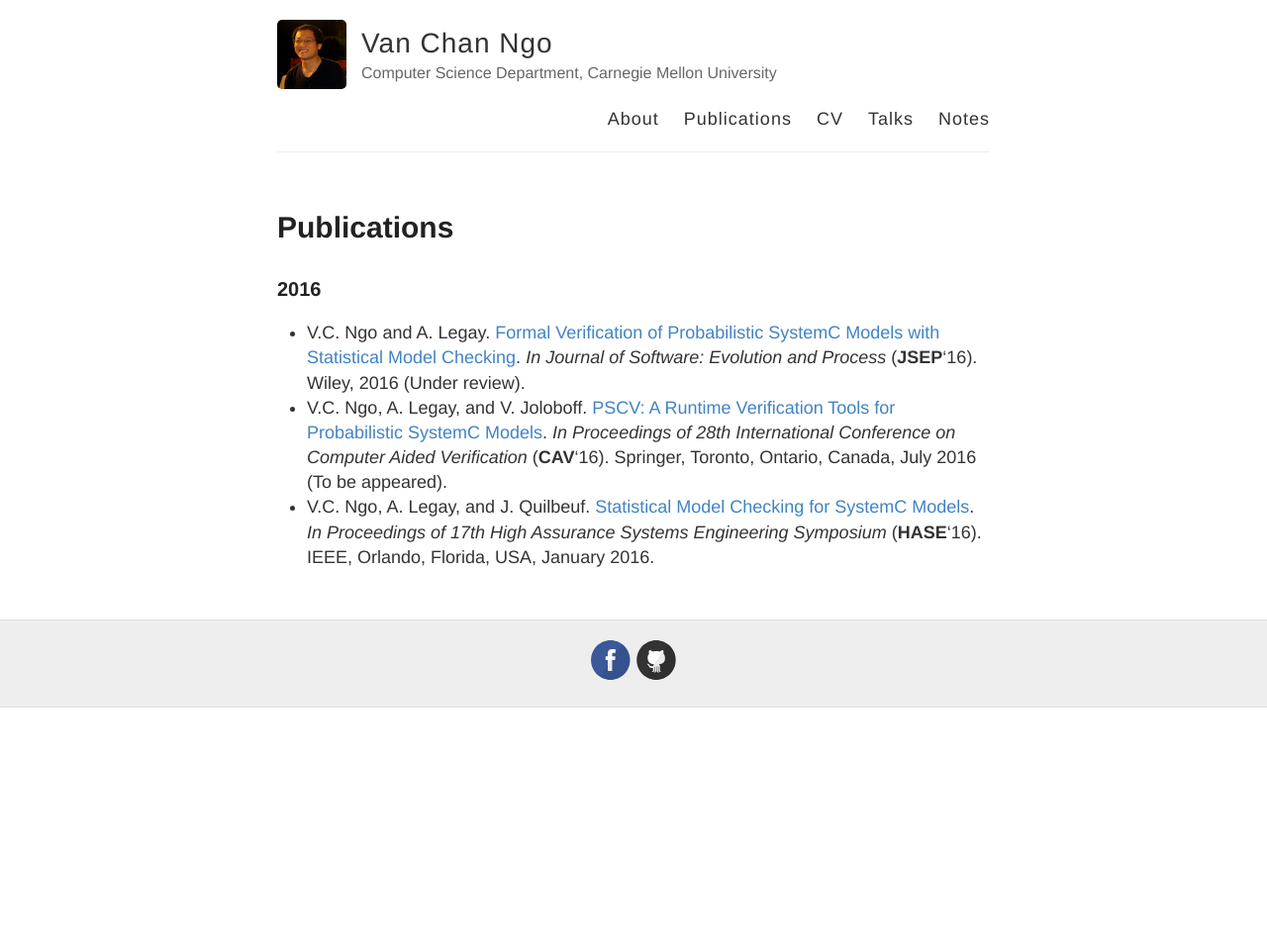
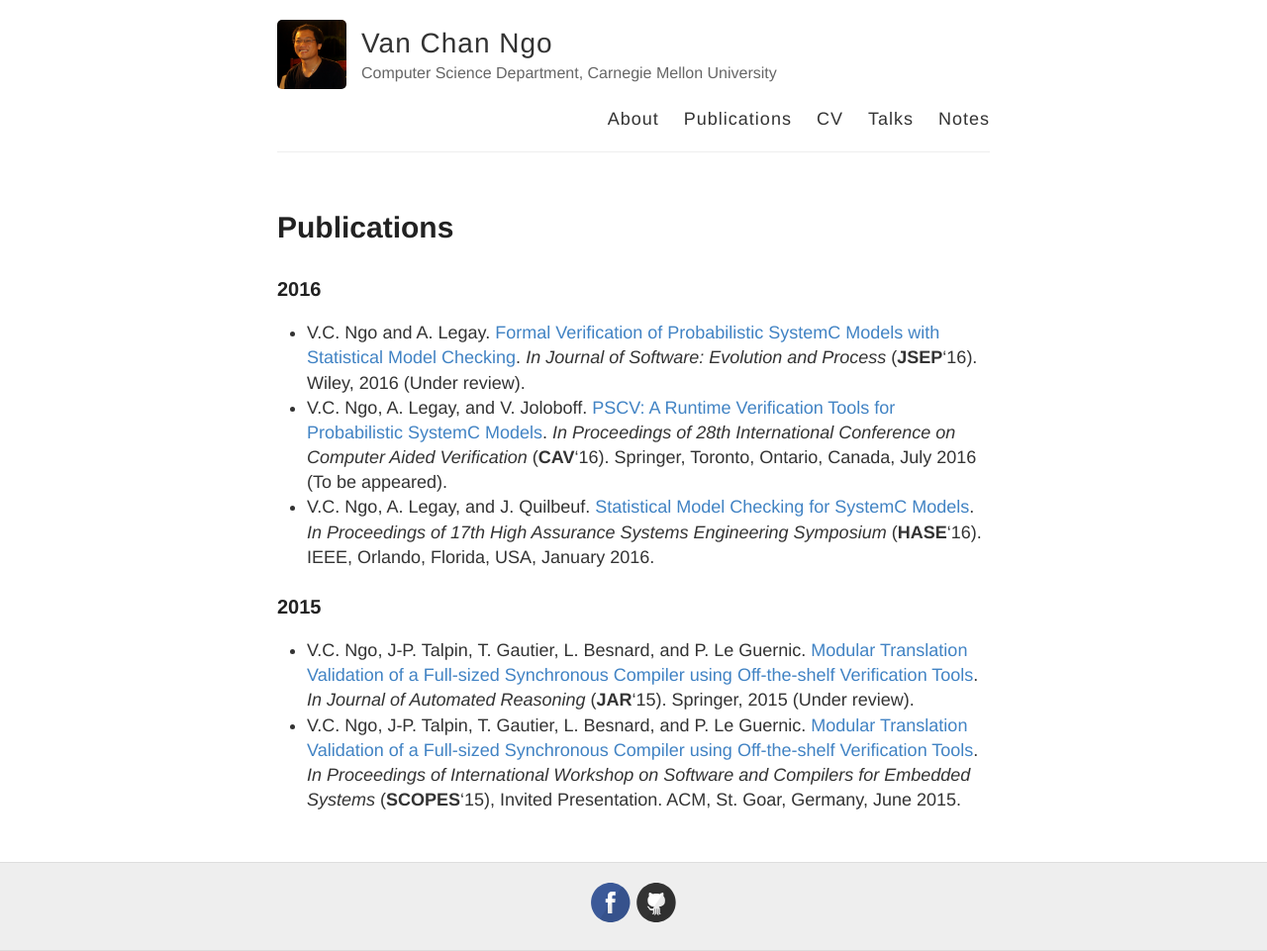
Before and after one commit to channgo2203/channgo2203.github.io, a Jekyll site: the page built from pubs.md, in a window 1280 px wide. Shown: the whole page at 99% size. Built offline with Jekyll 4.4.1, drawn with Linux system fonts in a browser that asks for light colours; before the commit the page ends 900 px from its top, so only the background shows below that.

Commit message:
Updated pubs.md

```diff
--- a/pubs.md
+++ b/pubs.md
@@ -9,3 +9,7 @@ published: true
 - V.C. Ngo and A. Legay. [Formal Verification of Probabilistic SystemC Models with Statistical Model Checking](http://channgo2203.github.io/pdfs/jsep16.pdf). _In Journal of Software: Evolution and Process_ (**JSEP**'16). Wiley, 2016 (Under review).
 - V.C. Ngo, A. Legay, and V. Joloboff. [PSCV: A Runtime Verification Tools for Probabilistic SystemC Models](http://channgo2203.github.io/pdfs/cav16.pdf). _In Proceedings of 28th International Conference on Computer Aided Verification_ (**CAV**'16). Springer, Toronto, Ontario, Canada, July 2016 (To be appeared).
 - V.C. Ngo, A. Legay, and J. Quilbeuf. [Statistical Model Checking for SystemC Models](http://channgo2203.github.io/pdfs/hase16.pdf). _In Proceedings of 17th High Assurance Systems Engineering Symposium_ (**HASE**'16). IEEE, Orlando, Florida, USA, January 2016.
+
+### 2015
+- V.C. Ngo, J-P. Talpin, T. Gautier, L. Besnard, and P. Le Guernic. [Modular Translation Validation of a Full-sized Synchronous Compiler using Off-the-shelf Verification Tools](http://channgo2203.github.io/pdfs/jar15.pdf). _In Journal of Automated Reasoning_ (**JAR**'15). Springer, 2015 (Under review).
+- V.C. Ngo, J-P. Talpin, T. Gautier, L. Besnard, and P. Le Guernic. [Modular Translation Validation of a Full-sized Synchronous Compiler using Off-the-shelf Verification Tools](http://channgo2203.github.io/pdfs/scopes15.pdf). _In Proceedings of International Workshop on Software and Compilers for Embedded Systems_ (**SCOPES**'15), Invited Presentation. ACM, St. Goar, Germany, June 2015.
```
